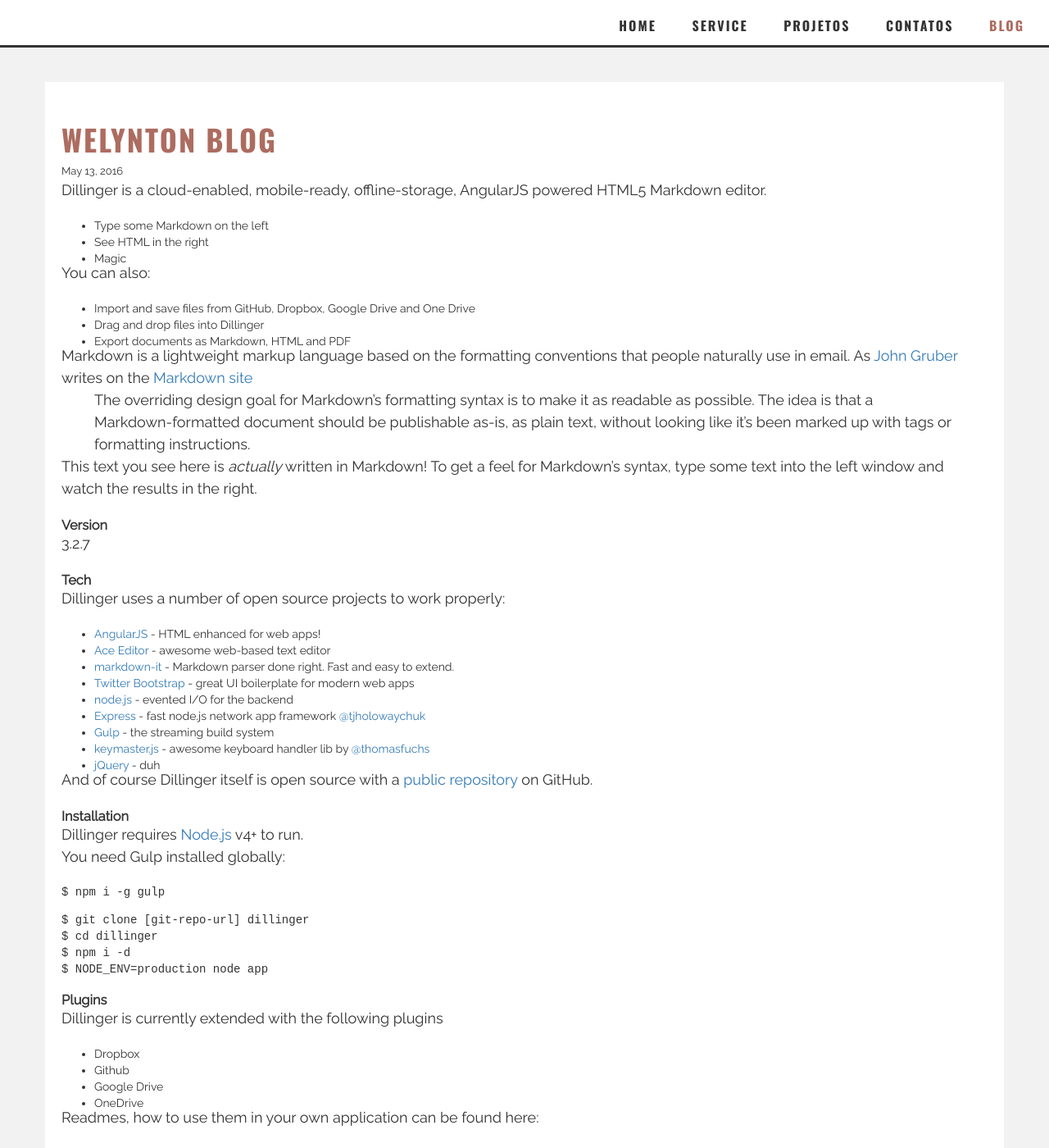
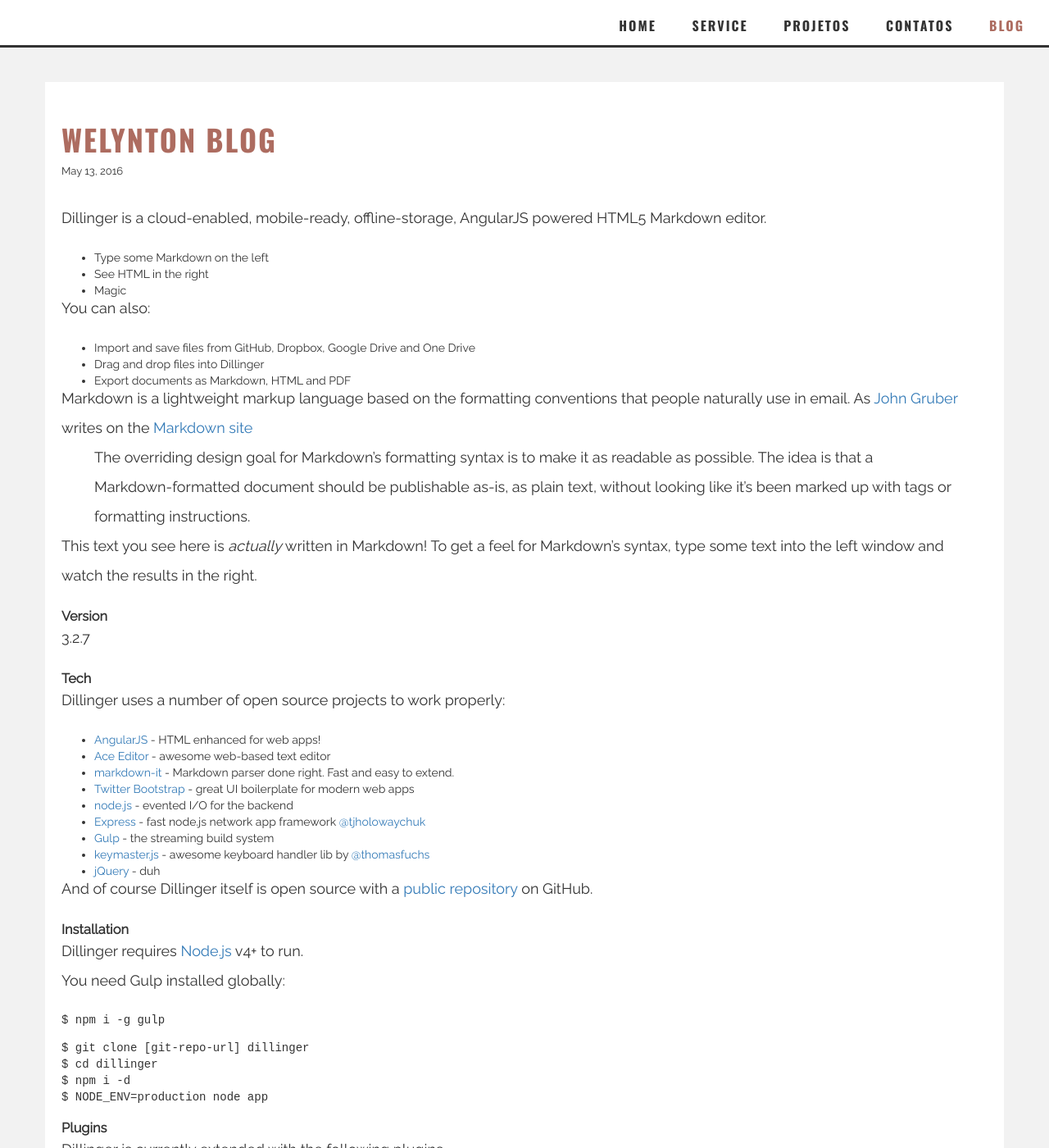
Before and after one commit to welyntonoliveira/welyntonoliveira.github.io, a Jekyll site: the page built from _posts/2016-05-13-welynton.markdown, in a window 1280 px wide and 1400 px high. Shown: the whole window at 82% size. Built offline with Jekyll 4.4.1, drawn with Linux system fonts in a browser that asks for light colours; nearby versions of some CDN libraries.

Commit message:
textos blog agora sim espero funcionou ajustes css pra completar_3 formatação post version 2

```diff
--- a/css/template.css
+++ b/css/template.css
@@ -107,7 +107,10 @@
   margin: -20px 0 20px;
   font-size: 13px;
 }
+.post_text {
+  margin: 50px 0;
+}
 .post_text p {
   font-size: 18px;
-  line-height: 1.5;
+  line-height: 2;
 }
--- a/less/post.less
+++ b/less/post.less
@@ -17,10 +17,11 @@
 }
 
 .post_text{
+    margin: 50px 0;
 
     p{
         font-size: 18px;
-        line-height: 1.5;
+        line-height: 2;
     }
 
 }
```
Also changed, not shown: min-css/template.min.css.
